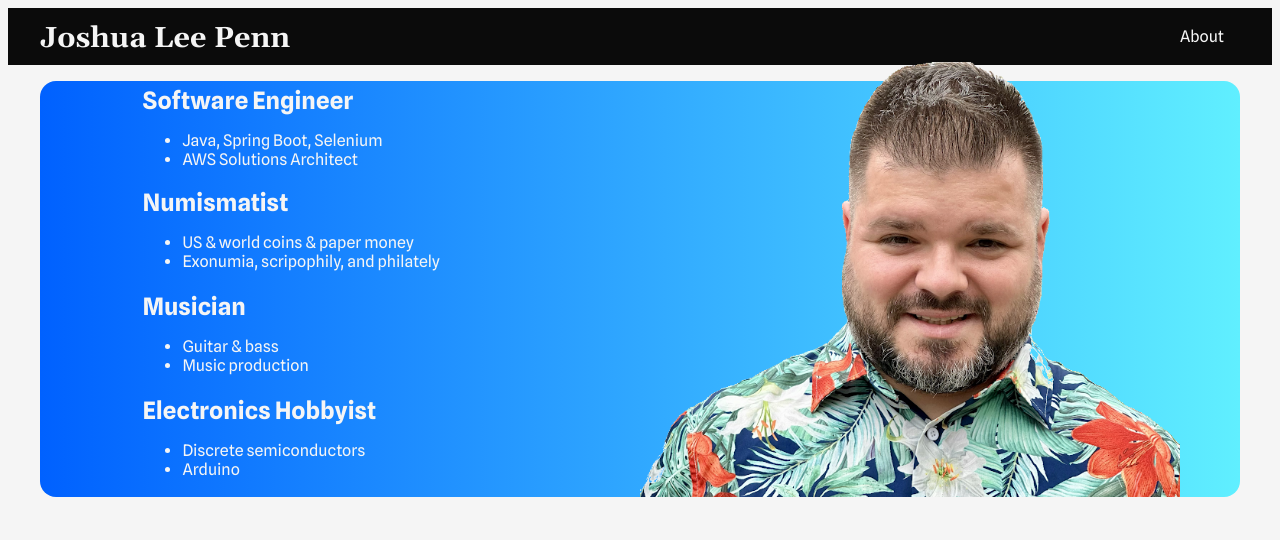
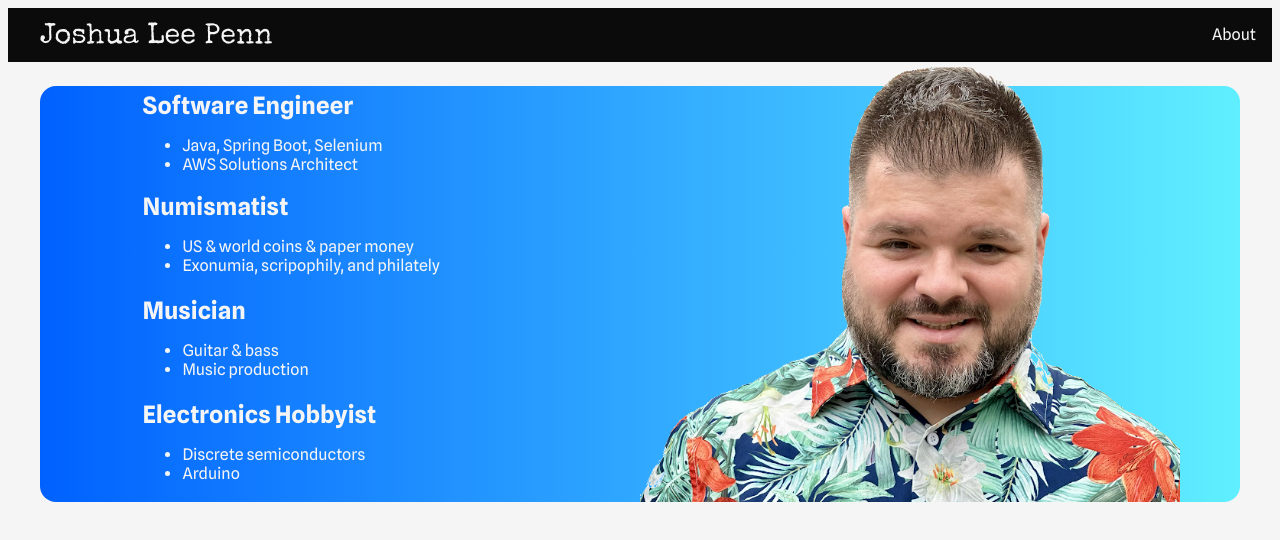
Before and after one commit to jpenn84/homepage-web, a website built with Vite: page src/index.html in a window 1280 px wide. Built offline with nearby package versions, Linux system fonts and the light colour scheme; a web font is replaced by a local one.

Commit message:
Navbar changes
1. Refactored navbar as a 3-column 1-row grid
2. Added a portal subtitle for cateory portal name and home link. This
   will be populated by javascript
3. simplified and refactored styles

```diff
--- a/src/index.html
+++ b/src/index.html
@@ -8,12 +8,17 @@
 </head>
 
 <body>
-    <section id="navbar">
-        <div class="nav">
-            <div class="name"><a href="/">Joshua Lee Penn</a></div>
-            <div class="navitem"><a href="#about">About</a></div>
+    <nav>
+        <div class="name">
+            <a href="/">Joshua Lee Penn</a>
         </div>
-    </section>
+        <div class="portal">
+            <a id="portal-name"></a>
+        </div>
+        <div class="nav-menu">
+            <a href="#about">About</a>
+        </div>
+    </nav>
     <section class="hero">
         <div class="grid-container">
             <div class="skill-1">
--- a/src/scss/abstract/_typography.scss
+++ b/src/scss/abstract/_typography.scss
@@ -1,4 +1,4 @@
-@import url('https://fonts.googleapis.com/css2?family=Gelasio:ital,wght@0,400..700;1,400..700&family=Spline+Sans+Mono:ital,wght@0,300..700;1,300..700&family=Spline+Sans:wght@300..700&family=Varta:wght@300..700&display=swap');
+@import url('https://fonts.googleapis.com/css2?family=Gelasio:ital,wght@0,400..700;1,400..700&family=Special+Elite&family=Spline+Sans+Mono:ital,wght@0,300..700;1,300..700&family=Spline+Sans:wght@300..700&family=Varta:wght@300..700&display=swap');
 
 $serif: 'Gelasio', serif;
 
@@ -7,3 +7,5 @@ $sans: 'Spline Sans', sans-serif;
 $sans-narrow: 'Varta', sans-serif;
 
 $mono: 'Spline Sans Mono', monospace;
+
+$typewriter: 'Special Elite', cursive;
--- a/src/scss/components/_navbar.scss
+++ b/src/scss/components/_navbar.scss
@@ -1,53 +1,59 @@
 @use '../abstract' as *;
 
-%navbar {
-    display: block;
-    text-align: center;
-}
-
-%navlink {
+a {
     color: $lightest;
     text-decoration: none;
 }
 
-.nav {
-    margin-bottom: 1em;
-    padding: 0.2em 2em;
+nav {
     overflow: hidden;
+    display: grid;
+    margin-bottom: 1.5em;
+    padding: 0.6em 0 0.6em 2em;
+    grid-template-columns: repeat(3, 1fr);
+    align-items: center;
     background-color: $darkest;
+    color: $lightest;
 }
 
 .name {
-    @extend %navbar;
-    padding-top: 0.3em;
+    padding-top: 0.2em;
     float: left;
-    color: $lightest;
-    font-family: $serif;
-    font-weight: 700;
+    font-family: $typewriter;
     font-size: 1.8em;
 
+    a:hover {
+        background-image: linear-gradient(135deg, $accent, $accent-gradient);
+        color: transparent;
+        background-clip: text;
+    }
+}
+
+.portal {
+    display: inline-block;
+    margin: auto;
+    font-size: 1.4em;
+    font-family: $serif;
+
     a {
-        @extend %navlink;
+        padding: 0.4em 1em;
+
         &:hover {
-            background-image: linear-gradient(135deg, $accent, $accent-gradient);
-            color: transparent;
-            background-clip: text;
+            border: 0.1em solid $primary;
+            overflow: hidden;
         }
     }
 }
 
-.navitem {
-    @extend %navbar;
-    padding: 1em 0;
-    float: right;
+.nav-menu {
+    margin-left: auto;
 
     a {
-        @extend %navlink;
-        padding: 2em 1em;
+        padding: 1.2em 1em;
+
         &:hover {
             background-image: linear-gradient(135deg, $accent , $accent-gradient);
             color: $primary;
         }
     }
-
 }
```
